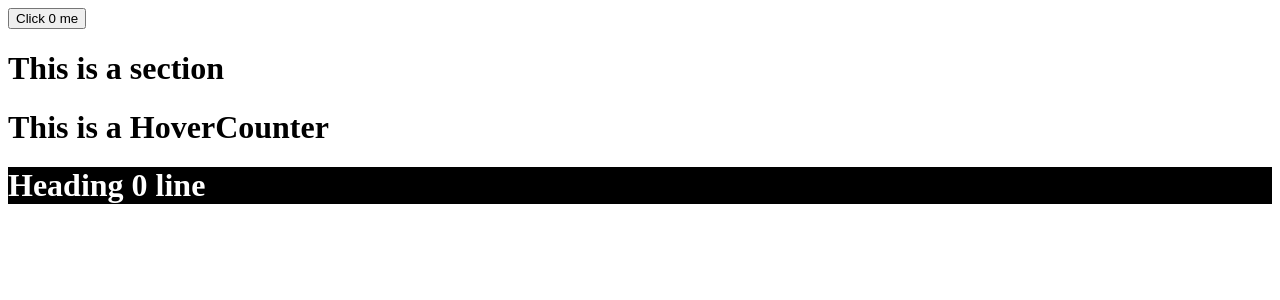
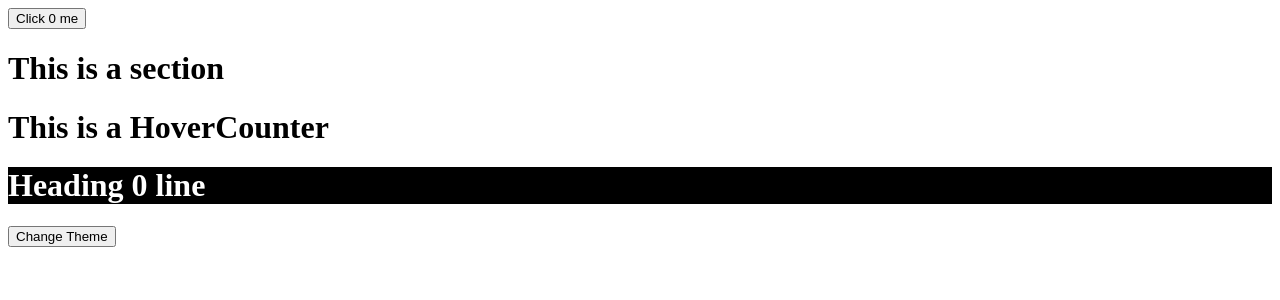
Before and after one commit to Anisur369/React, a React (Vite) app: page / in a window 1280 px wide. Shown: the top 300 px of the page. Built offline with nearby package versions, Linux system fonts and the light colour scheme.

Commit message:
Content.contextType=themeContext

```diff
--- a/src/App.jsx
+++ b/src/App.jsx
@@ -9,6 +9,21 @@
     state={
         theme:'dark',
     }
+    switchTheme=()=>{
+        this.setState(({theme})=>{
+            if(theme=='dark'){
+                return {
+                    theme:'light'
+                }
+            }else{
+                return {
+                    theme:'dark'
+                }
+            }
+        })
+    }
+
+
     render(){
         const {theme}=this.state;
         return (
@@ -16,7 +31,7 @@
                 <Counter>
                     {(count,incrementCount)=>(<ClickCounter count={count} incrementCount={incrementCount}/>)}
                 </Counter>
-                <themeContext.Provider value={{theme}}>
+                <themeContext.Provider value={{theme,switchTheme:this.switchTheme}}>
                     <Section/>
                 </themeContext.Provider>
             </div>
--- a/src/components/HOC/Content.jsx
+++ b/src/components/HOC/Content.jsx
@@ -3,17 +3,21 @@
 import HoverCounter from "./HoverCounter";
 import themeContext from "../../Contexts/themeContext";
 
-export default function Content(){
+export default class Content extends React.Component{
+    render(){
+        console.log(this.context)
+        const {theme,switchTheme}=this.context;
         return(
             <div>
                 <h1>This is a HoverCounter</h1>
                 <Counter>
                     {(count,incrementCount)=>{
-                    return <themeContext.Consumer>
-                        {({theme})=><HoverCounter count={count} incrementCount={incrementCount} theme={theme}/>}
-                    </themeContext.Consumer>
+                        return (
+                        <HoverCounter count={count} incrementCount={incrementCount} theme={theme} switchTheme={switchTheme}/>)
                     }}
                 </Counter>
             </div>
         )
     }
+}
+Content.contextType=themeContext;
--- a/src/components/HOC/HoverCounter.jsx
+++ b/src/components/HOC/HoverCounter.jsx
@@ -1,6 +1,6 @@
 import React from "react";
 
-export default function HoverCounter({count,incrementCount,theme}){
+export default function HoverCounter({count,incrementCount,theme,switchTheme}){
     let style;
     if(theme=='dark'){
         style={background:"black",color:"white"}
@@ -10,6 +10,10 @@
         style=null
     }
     return (
-    <h1 onMouseOver={incrementCount} style={style}>Heading {count} line</h1>
+    <div>
+        <h1 onMouseOver={incrementCount} style={style}>Heading {count} line</h1>
+        <button type="button" onClick={switchTheme}>Change Theme</button>
+    </div>
+
     )
 }
```
Lines whose indentation alone changed are shown as unchanged.
